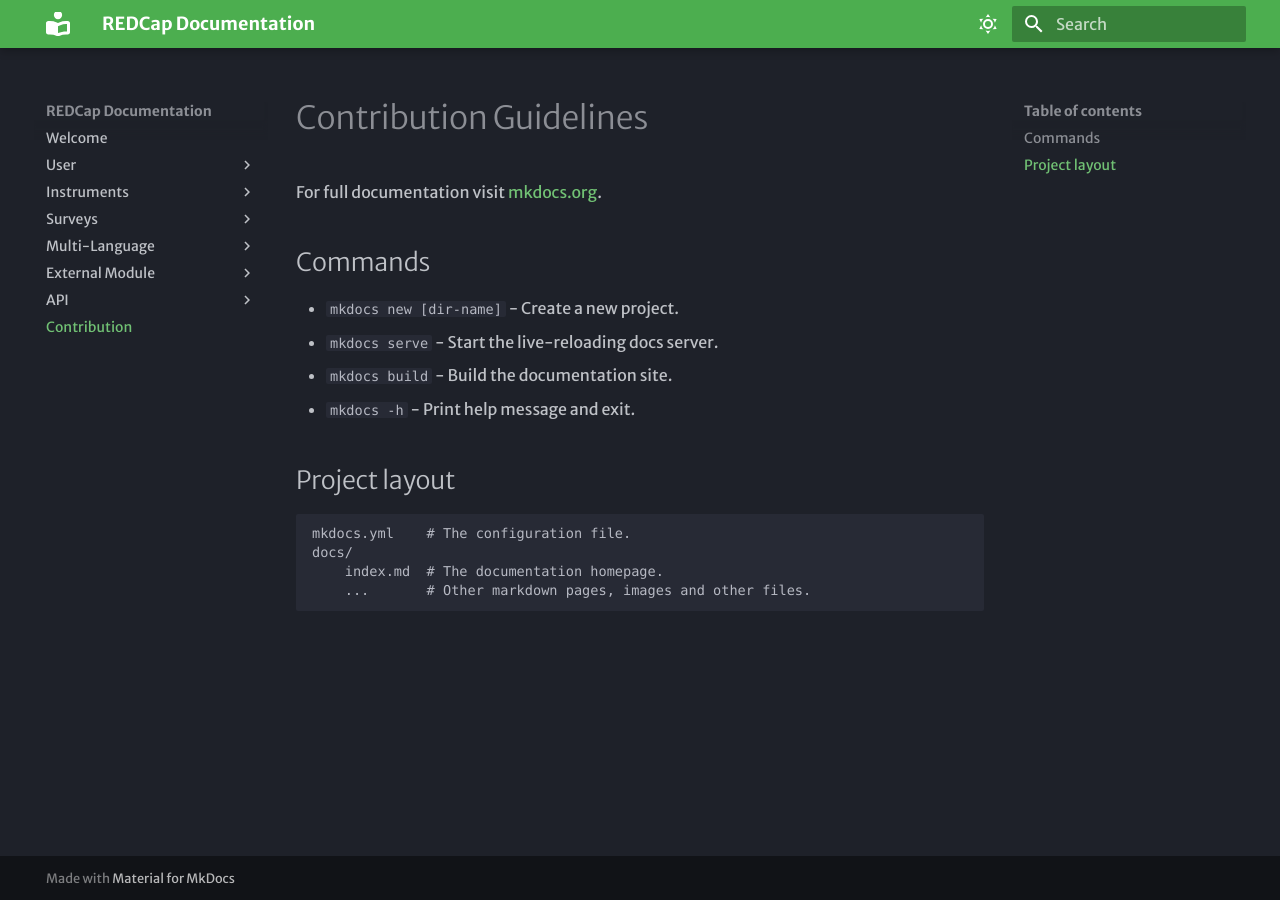
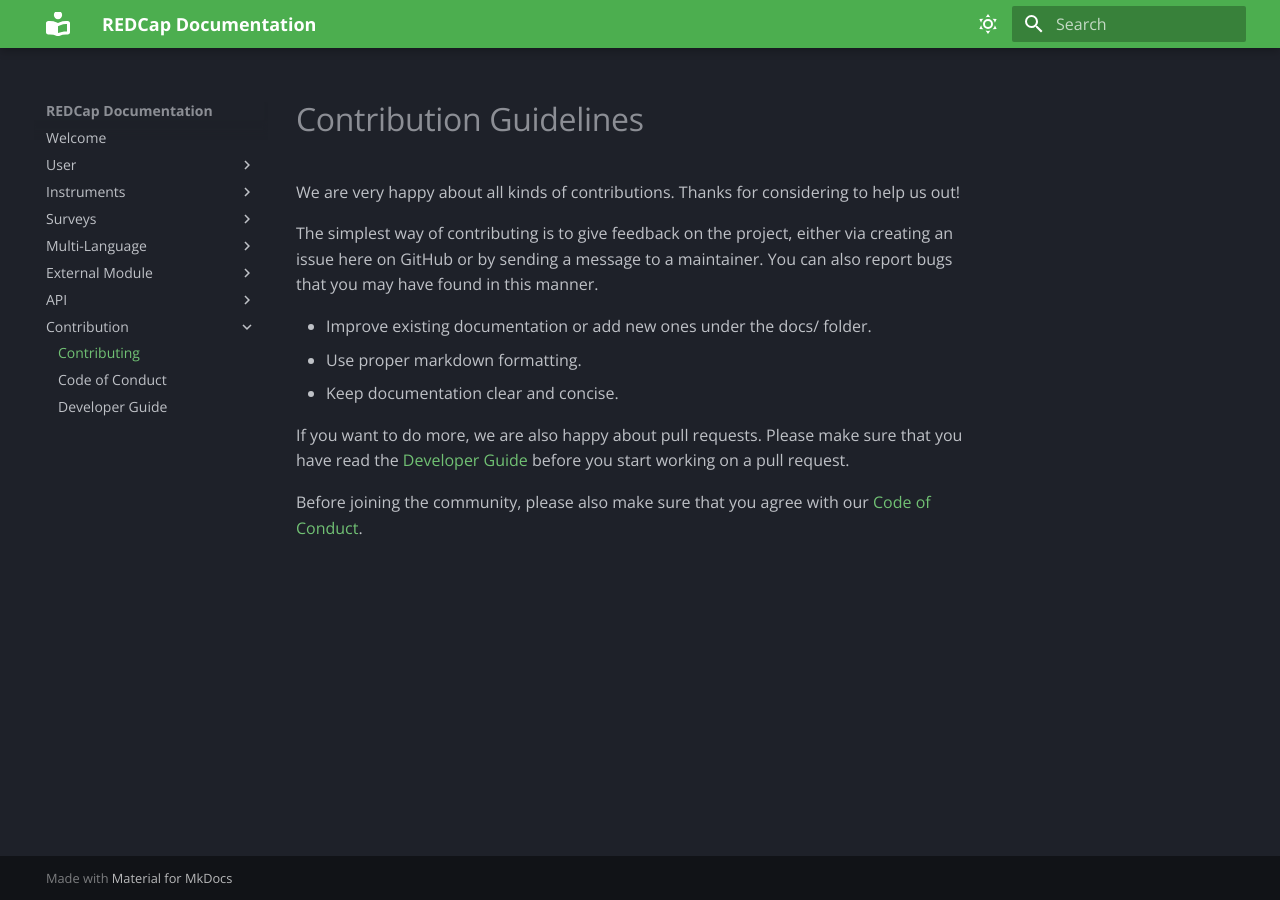
Before and after one commit to bmb-nord/redcap, an MkDocs documentation site: the page built from docs/CONTRIBUTION.md, in a window 1280 px wide. Built offline with MkDocs 1.6.1 and Material for MkDocs 9.7.7, drawn with Linux system fonts in a browser that asks for light colours; some web fonts are replaced.

Commit message:
Contribution guidelines

```diff
--- a/docs/CONTRIBUTION.md
+++ b/docs/CONTRIBUTION.md
@@ -1,17 +1,13 @@
 # Contribution Guidelines
 
-For full documentation visit [mkdocs.org](https://www.mkdocs.org).
+We are very happy about all kinds of contributions. Thanks for considering to help us out!
 
-## Commands
+The simplest way of contributing is to give feedback on the project, either via creating an issue here on GitHub or by sending a message to a maintainer. You can also report bugs that you may have found in this manner.
 
-* `mkdocs new [dir-name]` - Create a new project.
-* `mkdocs serve` - Start the live-reloading docs server.
-* `mkdocs build` - Build the documentation site.
-* `mkdocs -h` - Print help message and exit.
+- Improve existing documentation or add new ones under the docs/ folder.
+- Use proper markdown formatting.
+- Keep documentation clear and concise.
 
-## Project layout
+If you want to do more, we are also happy about pull requests. Please make sure that you have read the [Developer Guide](DEVELOPER.md) before you start working on a pull request.
 
-    mkdocs.yml    # The configuration file.
-    docs/
-        index.md  # The documentation homepage.
-        ...       # Other markdown pages, images and other files.
+Before joining the community, please also make sure that you agree with our [Code of Conduct](CODE_OF_CONDUCT.md).
--- a/mkdocs.yml
+++ b/mkdocs.yml
@@ -26,8 +26,8 @@ theme:
         - navigation.footer
 
   font:
-    text: Merriweather Sans
-    code: Red Hat Mono
+    text: Open Sans
+    code: Fira Code
 
   icon:
     logo: fontawesome/solid/book-open-reader
@@ -60,7 +60,10 @@ nav:
     - Setup: API/api.md
     - Postman: API/postman.md
 
-  - Contribution: CONTRIBUTION.md
+  - Contribution:
+    - Contributing: CONTRIBUTION.md
+    - Code of Conduct: CODE_OF_CONDUCT.md
+    - Developer Guide: DEVELOPER.md
 
 
 markdown_extensions:
```
Also changed, not shown: docs/CODE_OF_CONDUCT.md (added, +133 -0 lines), docs/DEVELOPER.md (added, +17 -0 lines), docs/User/new-user.md (+5 -3 lines), docs/index.md (+10 -8 lines).
